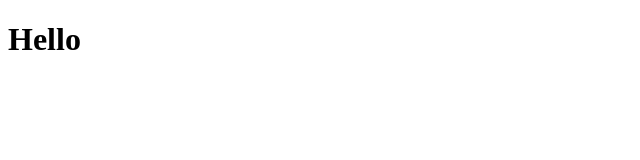
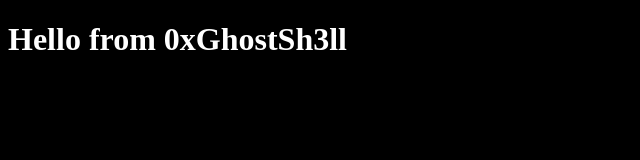
Before and after one commit to 0xGhostSh3ll/0xGhostSh3ll.github.io, a plain HTML site: page 0xGhostShell/index.html in a window 1280 px wide. Shown: the whole page, without its empty margins (0-640 px from the left). Drawn offline with Linux system fonts and the light colour scheme.

Commit message:
0xGhostShell site turshilt

```diff
--- a/0xGhostShell/index.html
+++ b/0xGhostShell/index.html
@@ -2,10 +2,10 @@
 <html lang="en">
 <head>
   <meta charset="UTF-8">
-  <title>0xGhostShell</title>
+  <title>0xGhostSh3ll</title>
   <link rel="stylesheet" href="style.css">
 </head>
 <body>
-  <h1>Hello</h1>
+  <h1>Hello from 0xGhostSh3ll</h1>
 </body>
 </html>
--- a/0xGhostShell/style.css
+++ b/0xGhostShell/style.css
@@ -0,0 +1,4 @@
+body {
+  background: black;
+  color: white;
+}
```
